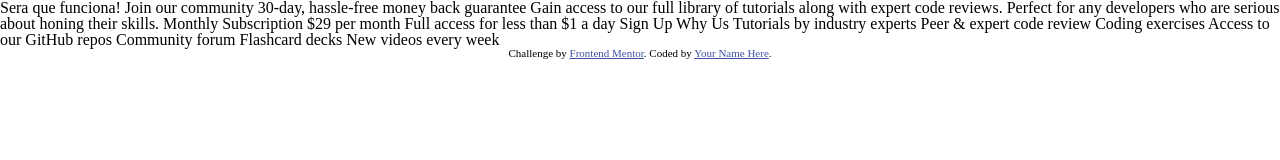
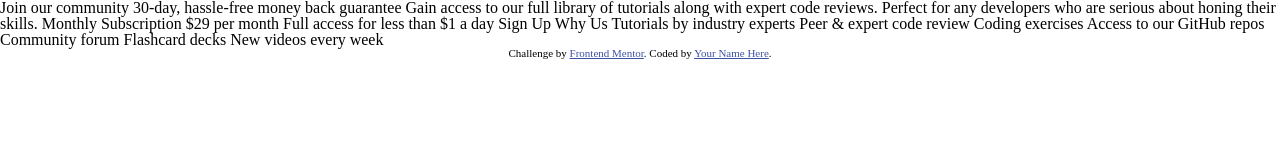
Before and after one commit to lucasrrocha/singleprice, a plain HTML site: page index.html in a window 1280 px wide. Drawn offline with Linux system fonts and the light colour scheme.

Commit message:
update index.html

```diff
--- a/index.html
+++ b/index.html
@@ -17,9 +17,6 @@
   </style>
 </head>
 <body>
-
-  Sera que funciona!
-
   Join our community
 
   30-day, hassle-free money back guarantee
```
